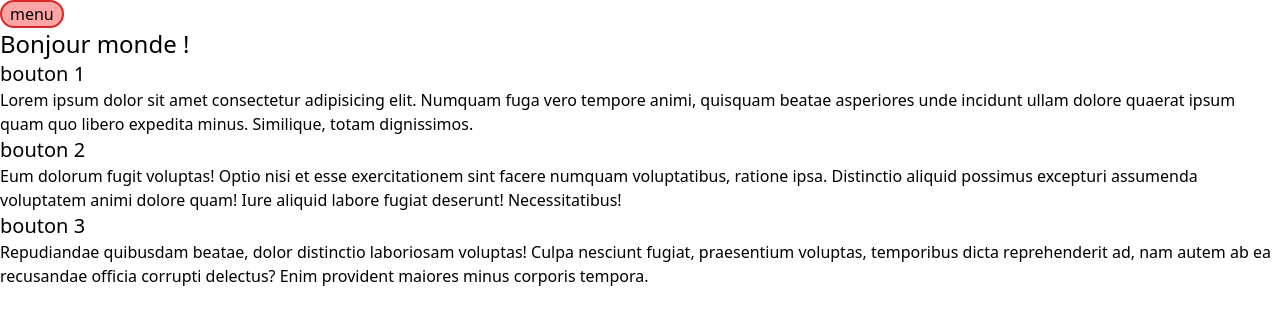
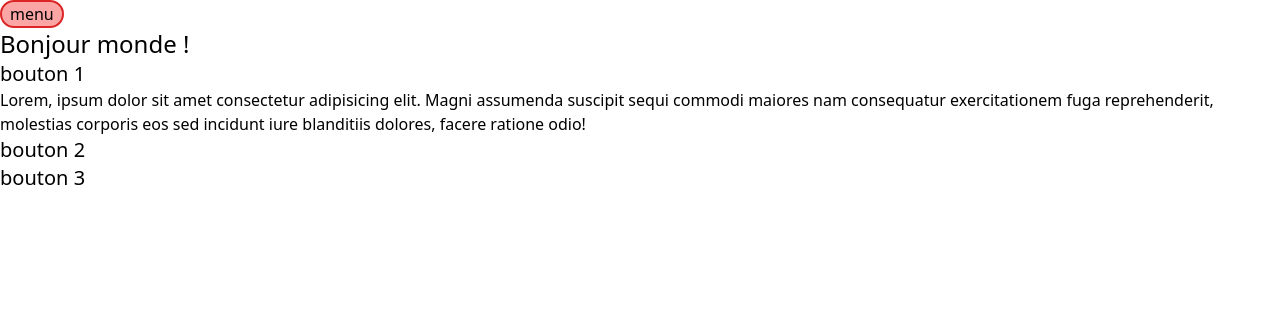
Before and after one commit to MMI-SAE-203/r213-2024-pracht-tp1-Vbarre2, a Vue app: page / in a window 1280 px wide. Shown: the top 324 px of the page. Built offline with nearby package versions, Linux system fonts and the light colour scheme.

Commit message:
correction

```diff
--- a/src/pages/index.vue
+++ b/src/pages/index.vue
@@ -1,20 +1,34 @@
 
 <script setup lang="ts">
-//
+import { ref } from "vue";
+const sectionOpen = ref(1)
 </script>
 
 <template>
   <h1 class="text-2xl">Bonjour monde !</h1>
-  <section>
-    <button class="text-xl">bouton 1</button>
-    <p>Lorem ipsum dolor sit amet consectetur adipisicing elit. Numquam fuga vero tempore animi, quisquam beatae asperiores unde incidunt ullam dolore quaerat ipsum quam quo libero expedita minus. Similique, totam dignissimos.</p>
+ <section>
+    <button class="text-xl" @pointerdown="sectionOpen = 1">bouton 1</button>
+    <p v-show="sectionOpen === 1">
+      Lorem, ipsum dolor sit amet consectetur adipisicing elit. Magni assumenda suscipit sequi
+      commodi maiores nam consequatur exercitationem fuga reprehenderit, molestias corporis eos sed
+      incidunt iure blanditiis dolores, facere ratione odio!
+    </p>
   </section>
   <section>
-    <button class="text-xl">bouton 2</button>
-    <p>Eum dolorum fugit voluptas! Optio nisi et esse exercitationem sint facere numquam voluptatibus, ratione ipsa. Distinctio aliquid possimus excepturi assumenda voluptatem animi dolore quam! Iure aliquid labore fugiat deserunt! Necessitatibus!</p>
+    <button class="text-xl" @pointerdown="sectionOpen = 2">bouton 2</button>
+    <p v-show="sectionOpen === 2">
+      Ipsum commodi quo minus quisquam rem voluptatibus suscipit iusto blanditiis. Vero ab nobis
+      explicabo. Hic corrupti mollitia ducimus facere. Id mollitia soluta quaerat reiciendis dolores
+      harum eligendi quam consequuntur facilis?
+    </p>
   </section>
   <section>
-    <button class="text-xl">bouton 3</button>
-    <p>Repudiandae quibusdam beatae, dolor distinctio laboriosam voluptas! Culpa nesciunt fugiat, praesentium voluptas, temporibus dicta reprehenderit ad, nam autem ab ea recusandae officia corrupti delectus? Enim provident maiores minus corporis tempora.</p>
+    <button class="text-xl" @pointerdown="sectionOpen = 3">bouton 3</button>
+    <p v-show="sectionOpen === 3">
+      In quidem iste consectetur aut, amet ratione corporis temporibus ab est molestias velit facere
+      explicabo repudiandae deserunt sint omnis rerum error ut officiis consequuntur sunt beatae
+      inventore. Illo, eum sunt?
+    </p>
   </section>
+
 </template>
```
